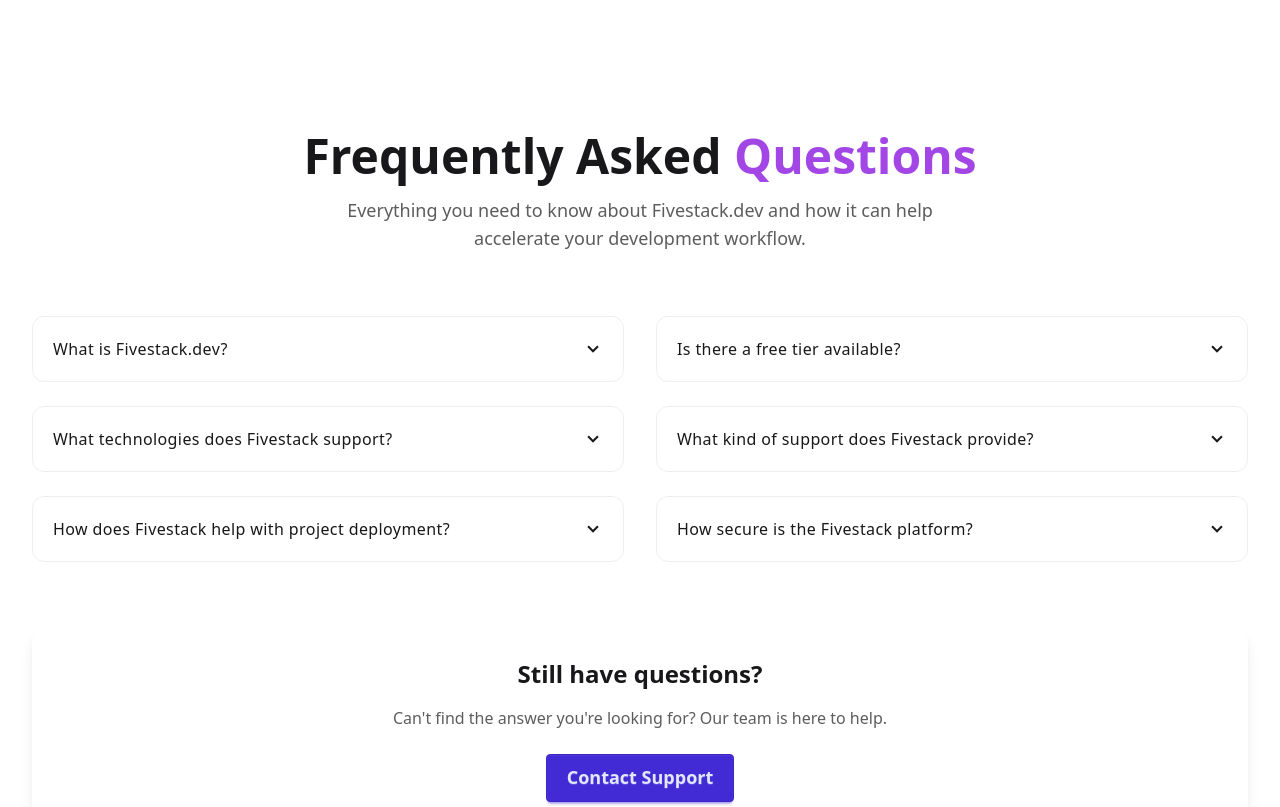
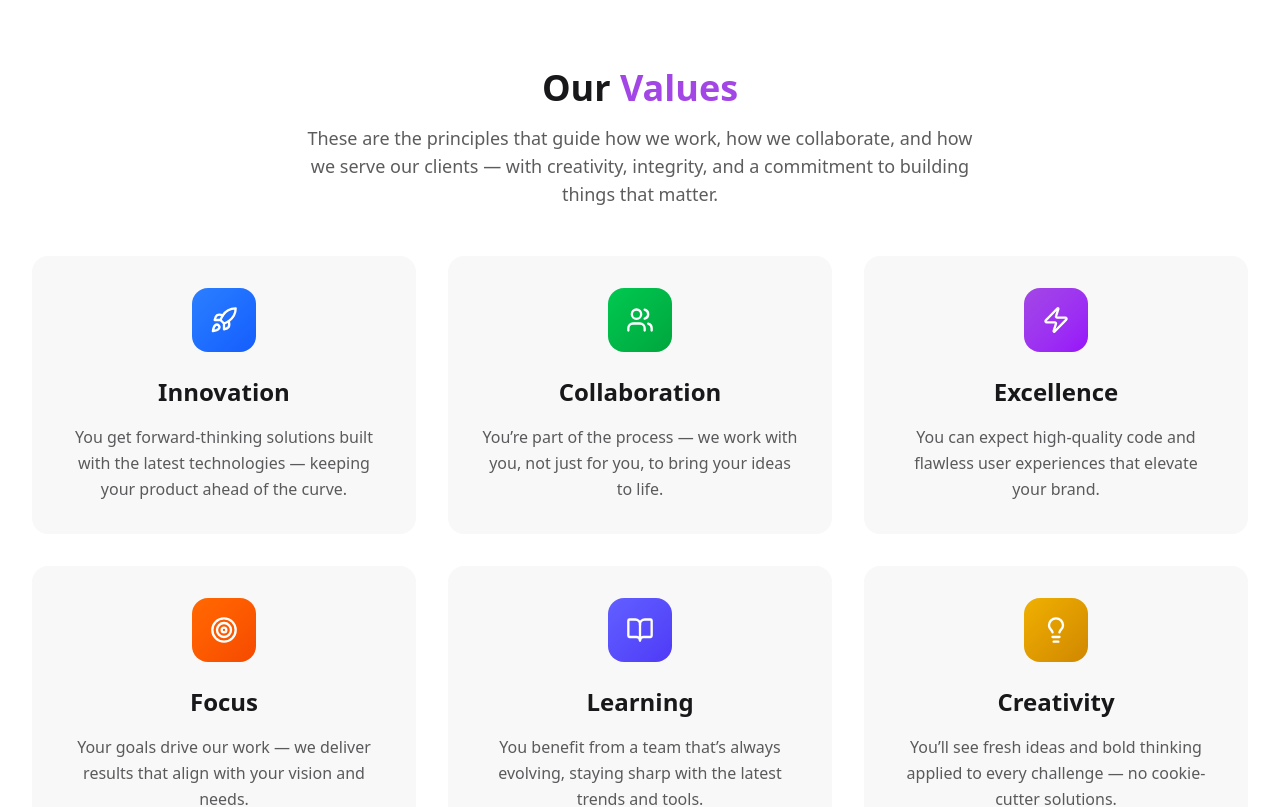
Before and after one commit to JOSEPH-Inalegwu/fivestackdev, a React (Vite) app: page / in a window 1280 px wide. Shown: the part 1580-2387 px from the top of the page. Built offline with nearby package versions, Linux system fonts and the light colour scheme; what theme-change would draw is missing.

Commit message:
feat: add TeamValues component to showcase team principles and values

```diff
--- a/src/Pages/Team/Team.jsx
+++ b/src/Pages/Team/Team.jsx
@@ -1,6 +1,7 @@
 import React, { useRef, useEffect, useState } from 'react'
 import { ToastContainer } from 'react-toastify'
 import TeamCard from './TeamCard'
+import TeamValues from './TeamValues'
 
 const Team = () => {
   const scrollRef = useRef(null)
@@ -93,6 +94,18 @@
     return positions
   }
 
+  // Handle indicator click
+  const handleIndicatorClick = (index) => {
+    const container = scrollRef.current
+    if (!container) return
+
+    const scrollPositions = getScrollPositions()
+    const targetScrollLeft = scrollPositions[index]
+
+    container.scrollTo({ left: targetScrollLeft, behavior: 'smooth' })
+    setActiveIndex(index)
+  }
+
   // Auto-scroll logic
   useEffect(() => {
     // Don't start interval if hovered
@@ -146,15 +159,21 @@
         </div>
 
         {/* Indicator Dots */}
-        <div className="flex justify-center mt-6 space-x-2">
+        <div className="flex justify-center mt-6 space-x-2 cursor-pointer">
           {Array.from({ length: cards.length - visibleCards + 1 }).map((_, idx) => (
-            <span
+            <button
               key={idx}
-              className={`h-3 w-3 rounded-full ${
-                activeIndex === idx ? 'bg-purple-500' : 'bg-gray-300'
-              } transition-all`}
+              onClick={() => handleIndicatorClick(idx)}
+              className={`h-3 w-3 rounded-full transition-all duration-300 hover:scale-110 focus:outline-none focus:ring-2 focus:ring-purple-500 focus:ring-opacity-50 ${
+                activeIndex === idx ? 'bg-purple-500' : 'bg-gray-300 hover:bg-gray-400'
+              }`}
+              aria-label={`Go to team member group ${idx + 1}`}
             />
           ))}
+        </div>
+
+        <div>
+          <TeamValues />
         </div>
 
         <ToastContainer
--- /dev/null
+++ b/src/Pages/Team/TeamValues.jsx
@@ -0,0 +1,93 @@
+import React from 'react'
+import { Rocket, Users, Zap, Target, BookOpen, Lightbulb } from 'lucide-react'
+
+const TeamValues = () => {
+const values = [
+  {
+    icon: Rocket,
+    title: 'Innovation',
+    description: 'You get forward-thinking solutions built with the latest technologies — keeping your product ahead of the curve.',
+    color: 'from-blue-500 to-blue-600'
+  },
+  {
+    icon: Users,
+    title: 'Collaboration',
+    description: 'You’re part of the process — we work with you, not just for you, to bring your ideas to life.',
+    color: 'from-green-500 to-green-600'
+  },
+  {
+    icon: Zap,
+    title: 'Excellence',
+    description: 'You can expect high-quality code and flawless user experiences that elevate your brand.',
+    color: 'from-[#A346E6] to-purple-600'
+  },
+  {
+    icon: Target,
+    title: 'Focus',
+    description: 'Your goals drive our work — we deliver results that align with your vision and needs.',
+    color: 'from-orange-500 to-orange-600'
+  },
+  {
+    icon: BookOpen,
+    title: 'Learning',
+    description: 'You benefit from a team that’s always evolving, staying sharp with the latest trends and tools.',
+    color: 'from-indigo-500 to-indigo-600'
+  },
+  {
+    icon: Lightbulb,
+    title: 'Creativity',
+    description: 'You’ll see fresh ideas and bold thinking applied to every challenge — no cookie-cutter solutions.',
+    color: 'from-yellow-500 to-yellow-600'
+  }
+]
+
+
+  return (
+    <div className="mt-20 mb-16">
+      <div className="text-center mb-12">
+        <h2 className="text-3xl md:text-4xl font-bold mb-4">
+          Our <span className="text-[#A346E6]">Values</span>
+        </h2>
+        <p className="text-lg opacity-70 max-w-2xl mx-auto">
+          These are the principles that guide how we work, how we collaborate, and how we serve our clients — with creativity, integrity, and a commitment to building things that matter.
+        </p>
+      </div>
+
+      <div className="grid grid-cols-1 md:grid-cols-2 lg:grid-cols-3 gap-8">
+        {values.map((value, index) => {
+          const IconComponent = value.icon
+          return (
+            <div
+              key={index}
+              className="group relative overflow-hidden"
+            >
+              {/* Background Card */}
+              <div className="bg-base-200 rounded-2xl p-8 h-full transition-all duration-300 group-hover:shadow-xl group-hover:-translate-y-2">
+
+                {/* Icon Container */}
+                <div className={`w-16 h-16 bg-gradient-to-br ${value.color} rounded-2xl flex items-center justify-center mb-6 mx-auto group-hover:scale-110 transition-transform duration-300`}>
+                  <IconComponent className="text-white" size={28} />
+                </div>
+
+                {/* Title */}
+                <h3 className="text-xl md:text-2xl font-bold text-center mb-4 group-hover:text-[#A346E6] transition-colors duration-300">
+                  {value.title}
+                </h3>
+
+                {/* Description */}
+                <p className="text-center opacity-70 leading-relaxed group-hover:opacity-90 transition-opacity duration-300">
+                  {value.description}
+                </p>
+
+                {/* Hover Accent Line */}
+                <div className="absolute bottom-0 left-0 w-full h-1 bg-gradient-to-r from-[#A346E6] to-purple-600 transform scale-x-0 group-hover:scale-x-100 transition-transform duration-300 origin-left"></div>
+              </div>
+            </div>
+          )
+        })}
+      </div>
+    </div>
+  )
+}
+
+export default TeamValues
```
